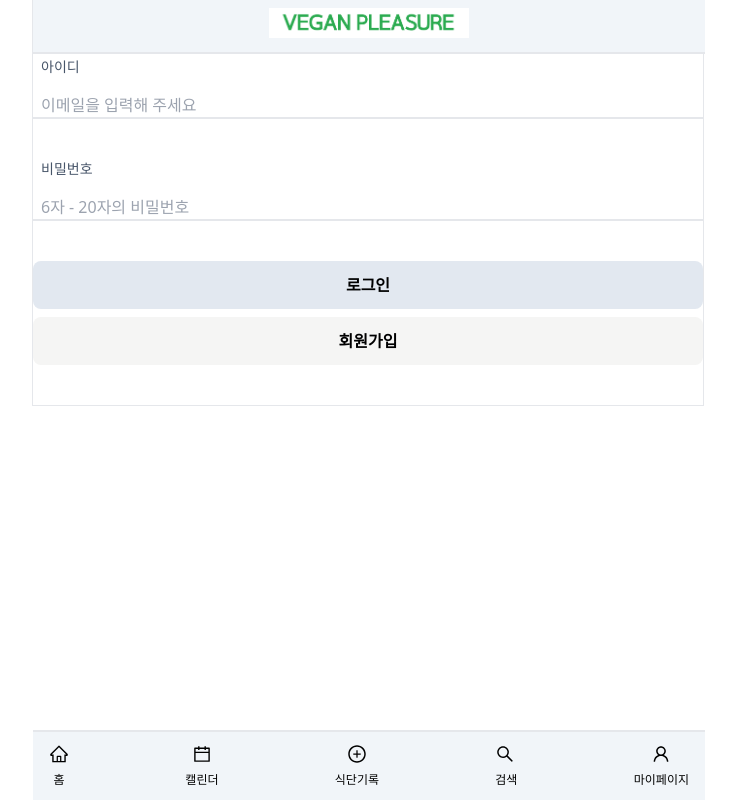
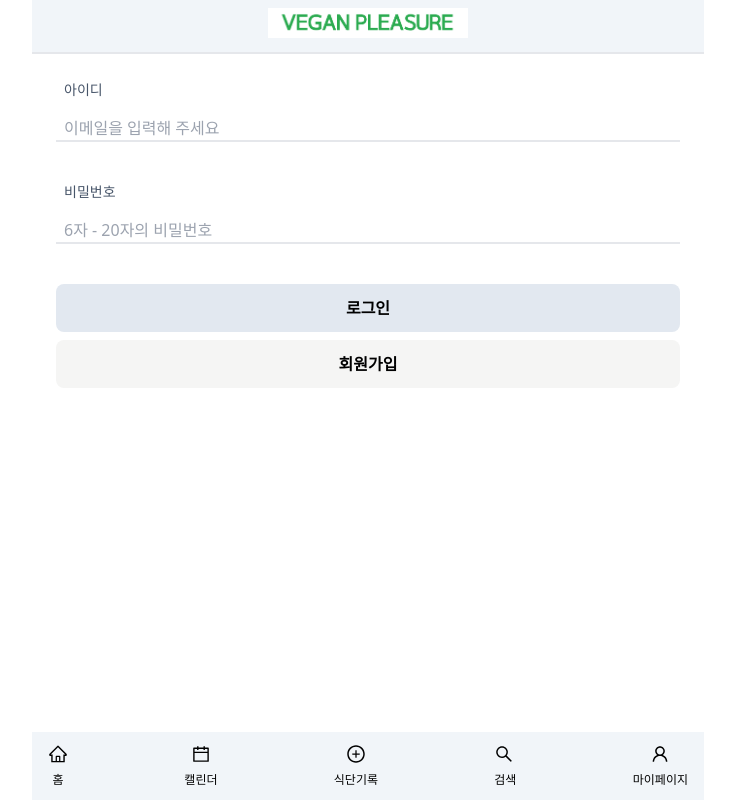
Before and after one commit to imssein/Project, a Next.js app in the folder frontend/: page /login in a window 1280 px wide. Shown: the whole page, without its empty margins (272-1008 px from the left). Built offline with nearby package versions, Linux system fonts and the light colour scheme.

Commit message:
build: netify 배포 관련 수정

```diff
--- a/frontend/components/common/Footer.jsx
+++ b/frontend/components/common/Footer.jsx
@@ -10,7 +10,7 @@ import {
 
 function Footer(props) {
   return (
-    <footer className="flex justify-between px-4 py-3 border-t-2 fixed bottom-0 bg-slate-100 max-w-2xl w-full">
+    <footer className="flex justify-between px-4 py-3 fixed bottom-0 bg-slate-100 max-w-2xl w-full">
       <Link href="/">
         <div>
           <AiOutlineHome size="20" />
--- a/frontend/pages/_app.js
+++ b/frontend/pages/_app.js
@@ -3,7 +3,7 @@ import "../styles/globals.css";
 
 function MyApp({ Component, pageProps }) {
   return (
-    <div className="border pt-4 md: max-w-2xl md:mx-auto">
+    <div className="pt-4 md: max-w-2xl md:mx-auto">
       <MainLayout>
         <Component {...pageProps} />
       </MainLayout>
--- a/frontend/pages/login.js
+++ b/frontend/pages/login.js
@@ -4,7 +4,7 @@ import LoginForm from "../components/user/LoginForm";
 
 function login(props) {
   return (
-    <div className="">
+    <div className="py-6 px-6">
       <LoginForm />
     </div>
   );
--- a/frontend/pages/register.js
+++ b/frontend/pages/register.js
@@ -3,7 +3,7 @@ import RegisterForm from '../components/user/RegisterForm';
 
 function register(props) {
     return (
-        <div>
+        <div className='py-6 px-6'>
             <RegisterForm />
         </div>
     );
```
Also changed, not shown: 1 other file (tests, documents, lock files or other folders).
